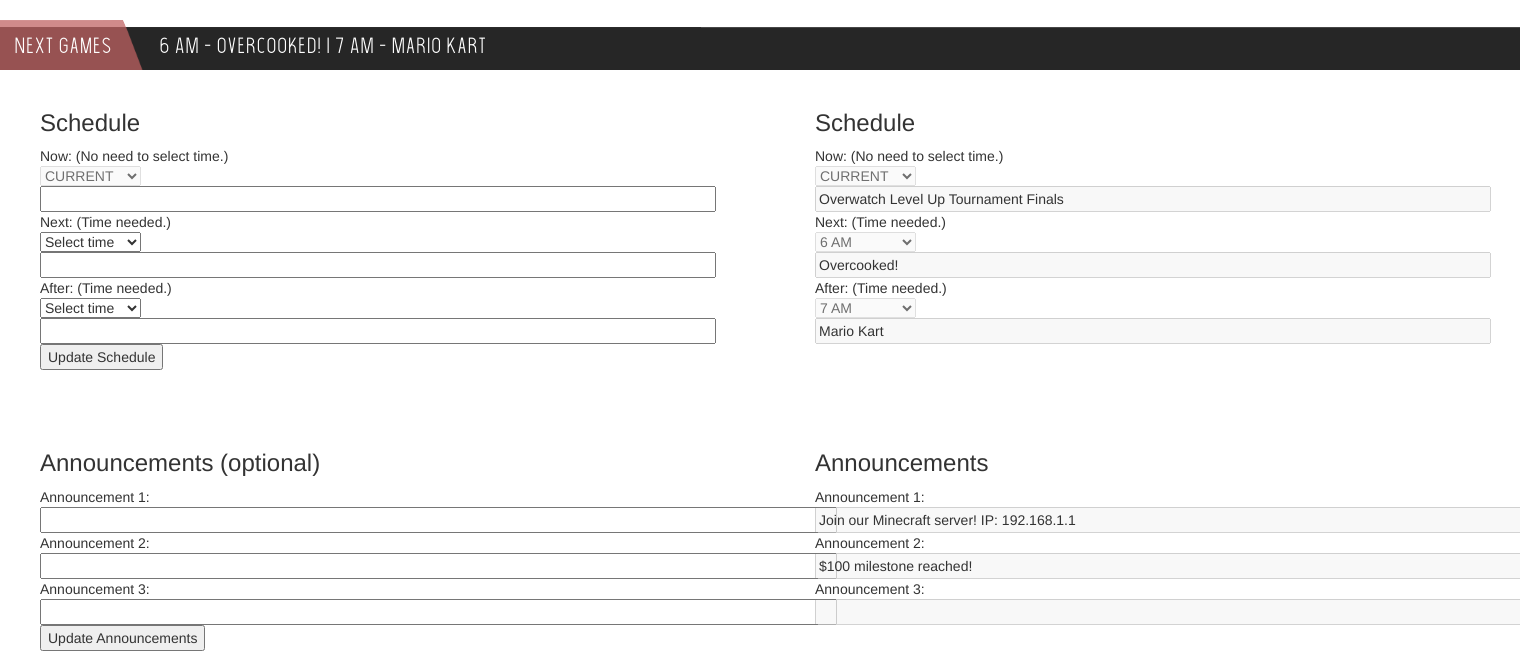
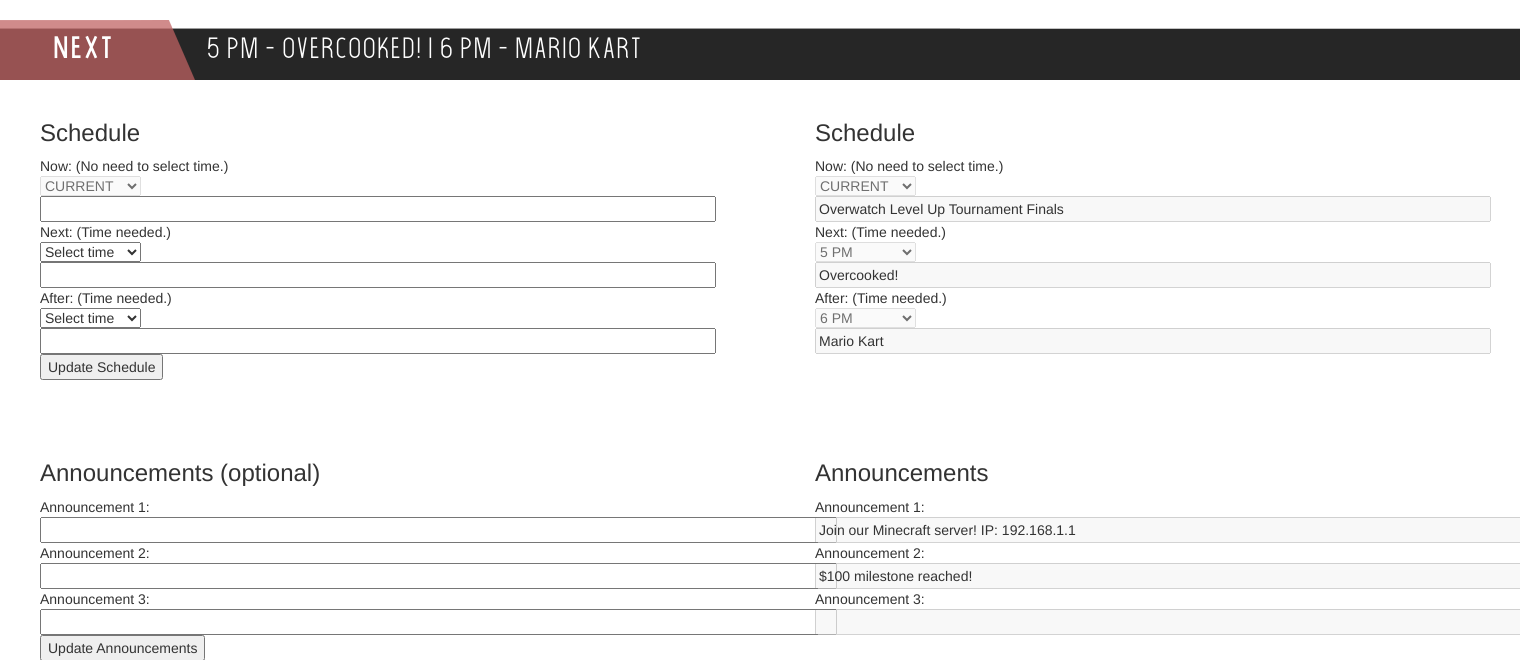
Before and after one commit to yutom3/CTG-Ticker, a PHP site: page / in a window 1520 px wide; the page is wider, and only the part inside the window is pictured. Shown: the top 660 px of that part. Run offline with PHP 8.4, Linux system fonts and the light colour scheme; some libraries are stand-ins or nearby versions.

Commit message:
Made ticker bigger Added character spacing and font weight to tickerTitle

```diff
--- a/Resources/PHP/CTG_Schedule.php
+++ b/Resources/PHP/CTG_Schedule.php
@@ -1,8 +1,10 @@
 <?php
 	// Update Schedule.txt
 	if (!empty($_POST[game1]) && !empty($_POST[game2]) && !empty($_POST[game3]) && !empty($_POST[time2]) && !empty($_POST[time3])) {
-	    $content = "<div class='row'><div class='col-sm-4' id='game1'><div class='tickerTitle'>Now</div><div class='tickerData'>" . $_POST[game1] . "</div></div></div>*<div class='row'><div class='col-sm-4' id='game2'><div class='tickerTitle'>Next</div><div class='tickerData'>".$_POST[time2]." - ".$_POST[game2]." | ".$_POST[time3]." - ".$_POST[game3]."</div></div></div>";
-			$data = $_POST[game1]."*".$_POST[game2]."*".$_POST[game3]."*".$_POST[time2]."*".$_POST[time3];
+		$row1 = "<div class='row'><div class='col-sm-4' id='game1'><div class='tickerTitle'>Now</div><div class='tickerData'>".$_POST[game1]."</div></div></div>";
+		$row2 = "<div class='row'><div class='col-sm-4' id='game2'><div class='tickerTitle'>Next</div><div class='tickerData'>".$_POST[time2]." - ".$_POST[game2]." | ".$_POST[time3]." - ".$_POST[game3]."</div></div></div>";
+    $content = $row1."*".$row2;
+		$data = $_POST[game1]."*".$_POST[game2]."*".$_POST[game3]."*".$_POST[time2]."*".$_POST[time3];
 		echo file_put_contents("../TXT/Schedule.txt",$content);
 		echo file_put_contents("../TXT/ScheduleRaw.txt",$data);
 	}
--- a/Resources/TXT/Announcements.txt
+++ b/Resources/TXT/Announcements.txt
@@ -1 +1 @@
-<div class='tickerTitle'>Latest News </div><div class='tickerData'>Join our Minecraft server! IP: 192.168.1.1</div>*<div class='tickerTitle'>Latest News </div><div class='tickerData'>$100 milestone reached!</div>
+<div class='tickerTitle'>News </div><div class='tickerData'>Join our Minecraft server! IP: 192.168.1.1</div>*<div class='tickerTitle'>News </div><div class='tickerData'>$100 milestone reached!</div>
--- a/Resources/TXT/Schedule.txt
+++ b/Resources/TXT/Schedule.txt
@@ -1 +1 @@
-<div class='row'><div class='col-sm-4' id='game1'><div class='tickerTitle'>Now Playing</div><div class='tickerData'>Overwatch Level Up Tournament Finals</div></div></div>*<div class='row'><div class='col-sm-4' id='game2'><div class='tickerTitle'>Next Games</div><div class='tickerData'>6 AM - Overcooked! | 7 AM - Mario Kart</div></div></div>
+<div class='row'><div class='col-sm-4' id='game1'><div class='tickerTitle'>Now</div><div class='tickerData'>Overwatch Level Up Tournament Finals</div></div></div>*<div class='row'><div class='col-sm-4' id='game2'><div class='tickerTitle'>Next</div><div class='tickerData'>5 PM - Overcooked! | 6 PM - Mario Kart</div></div></div>
--- a/Resources/TXT/ScheduleRaw.txt
+++ b/Resources/TXT/ScheduleRaw.txt
@@ -1 +1 @@
-Overwatch Level Up Tournament Finals*Overcooked!*Mario Kart*6 AM*7 AM
+Overwatch Level Up Tournament Finals*Overcooked!*Mario Kart*5 PM*6 PM
--- a/index.php
+++ b/index.php
@@ -13,36 +13,38 @@
   }
   #CTG_Ticker {
     shape-outside: none;
-    clip-path: polygon(0px 0px, 123px 0px, 126px 7px, 100% 7px, 100% 50px, 0px 50px);
-    -webkit-clip-path: polygon(0px 0px, 123px 0px, 126px 7px, 100% 7px, 100% 50px, 0px 50px);
+    -webkit-clip-path: polygon(0px 0px, 170px 0px, 173px 8px, 100% 8px, 100% 60px, 0px 60px);
   }
   #marqueeBorder {
       color: #ffffff;
       background-color: none;
       background-image: url("Resources/Images/Ticker.png"), url("Resources/Images/TickerBlack.png");
-      background-size: contain, contain;
+      background-size: 960px 100%, contain;
       background-repeat: no-repeat, repeat-x;
       font-family: TheLightFont, Arial, "Helvetica Neue", Helvetica, sans-serif;
       position: relative;
-      height: 50px;
-      overflow:hidden;
-      font-size: 1.5em;
+      height: 60px;
+      overflow: hidden;
+      font-size: 2em;
   }
   #marqueeContent {
     position: absolute;
     left: -12px !important;
-    line-height: 55px;
+    line-height: 62px;
     width: 100%;
     white-space:nowrap;
+  }
+  .tickerTitle {
+    display:inline-block;
+    letter-spacing: 2px;
+    font-weight: 900;
+    text-align: center;
+    width: 190px !important;
   }
   .tickerData {
     display: inline;
     padding-left: 1em !important;
-  }
-  .tickerTitle {
-    display:inline-block;
-    text-align: center;
-    width: 150px !important;
+    vertical-align: top;
   }
   .schedule, .announcements {
     margin: 40px;
```
